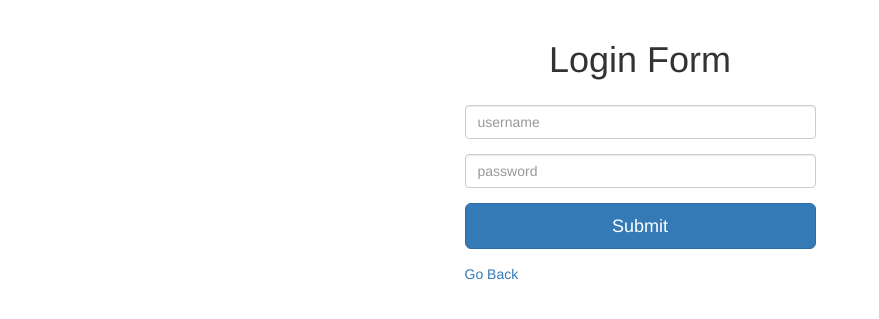
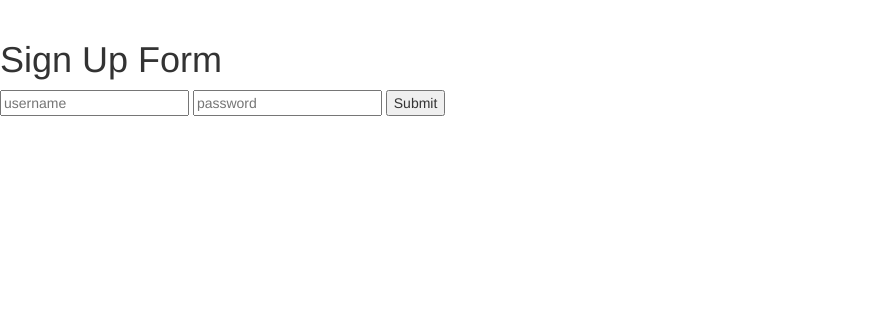
Before and after one commit to ankit875/Water-Campsite, a Node server app: page /login in a window 1280 px wide. Shown: the part 52-371 px from the top of the page, without its empty margins (0-879 px from the left). Run offline with Node 20, Linux system fonts and the light colour scheme; some libraries are stand-ins or nearby versions.

Commit message:
add message

```diff
--- a/views/login.ejs
+++ b/views/login.ejs
@@ -1,22 +1,9 @@
 <% include partials/header %>
-<div class="container">
-    <div class="row">
-        <h1 style="text-align: center">Login Form</h1>
-        <div style="width: 30%; margin: 25px auto">
-            <form action="/login" method="POST">
-                <div class="form-group">
-                    <input class="form-control" type="text" placeholder="username" name="username">
-                </div>
-                <div class="form-group">
-                    <input class="form-control" type="password" placeholder="password" name="password">
-                </div>
-                <div class="form-group">
-                    <button class="btn btn-lg btn-primary btn-block">Submit</button>
-                </div>
-            </form>
-            <a href="/campgrounds">Go Back</a>
-        </div>
-    </div>
-</div>
+<h1>Sign Up Form</h1>
 
+<form action="/register" method="POST">
+<input type="text" name="username" placeholder="username">
+<input type="password" name="password" placeholder="password">
+<button>Submit</button>
+</form>
 <% include partials/footer %>
```
Also changed, not shown: views/register.ejs (+1 -24 lines).
